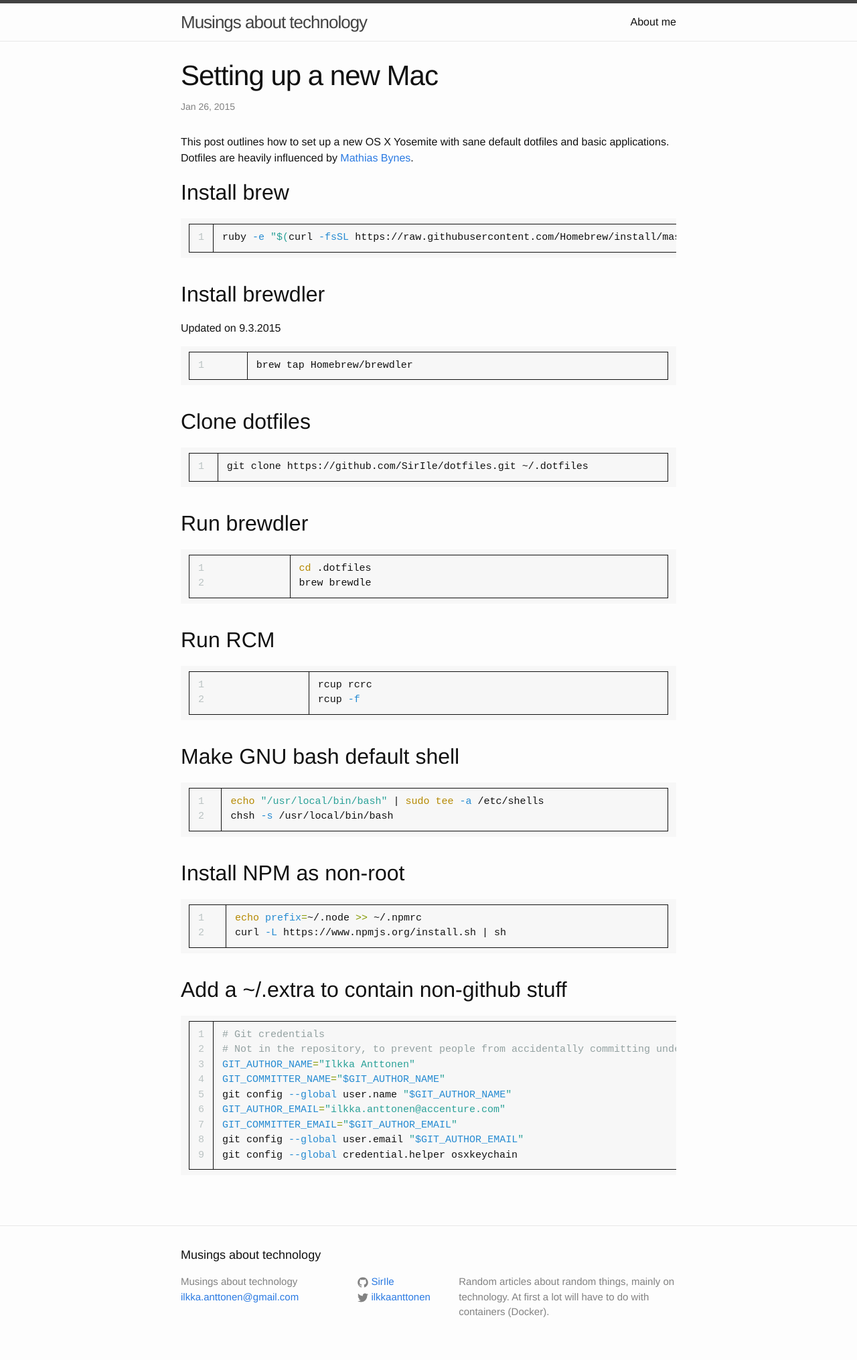
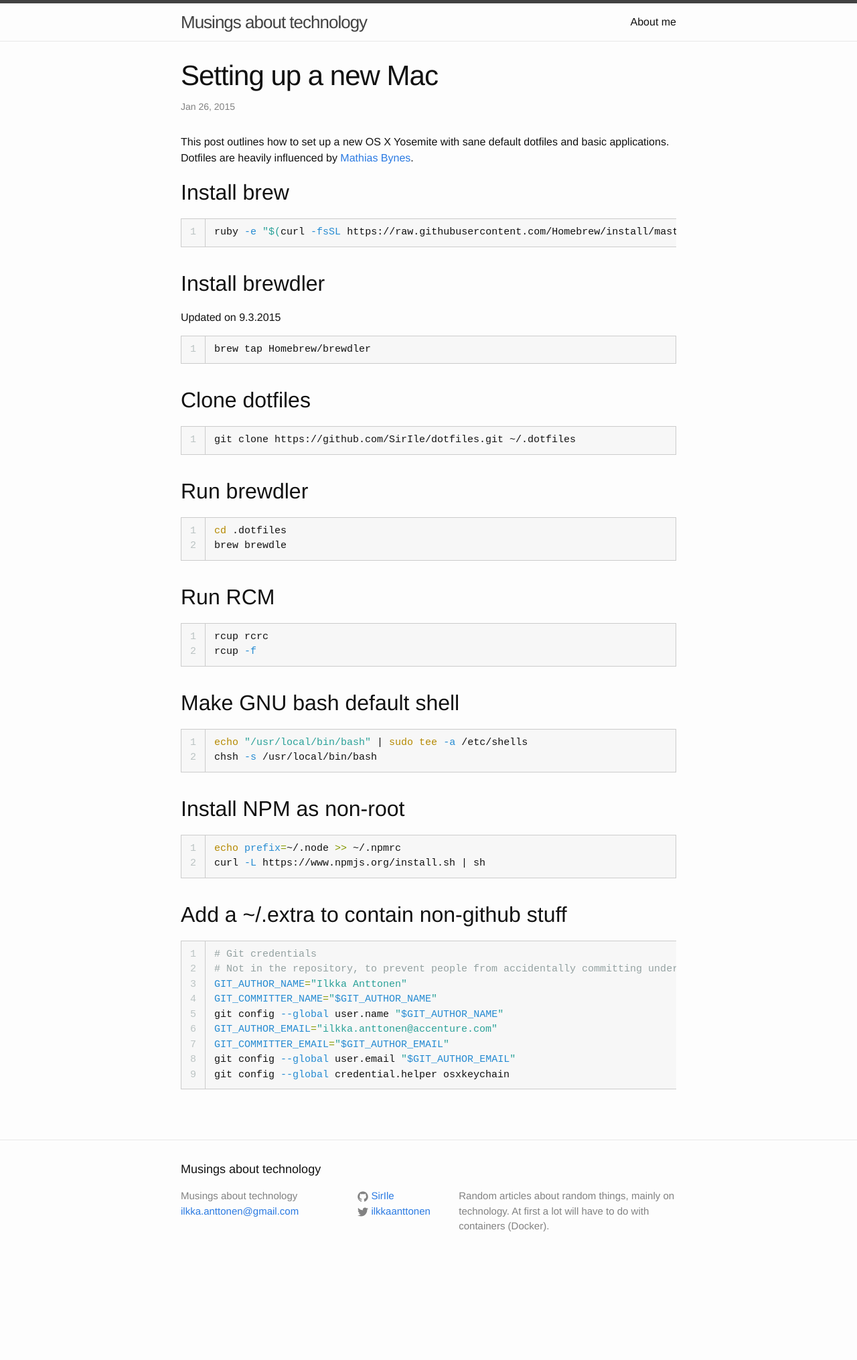
Before and after one commit to SirIle/sirile.github.io, a Jekyll site: the page built from _posts/2015-01-26-setting-up-mac.markdown, in a window 1280 px wide. Shown: the whole page at 67% size. Built offline with Jekyll 4.4.1, drawn with Linux system fonts in a browser that asks for light colours; after the commit the page ends 1902 px from its top, so only the background shows below that.

Commit message:
Updates to work with new version of Jekyll.

```diff
--- a/_sass/_base.scss
+++ b/_sass/_base.scss
@@ -211,23 +211,25 @@ pre {
 
   overflow-x: auto;
   margin-bottom: $spacing-unit / 2;
+  padding: 0;
 
   table {
     width: 100%;
   }
 
-  .gutter {
+  .rouge-gutter {
       width: 10px;
       border-color: #ccc;
   }
 
-  .code {
+  .rouge-code {
     border-color: #ccc;
   }
 
   pre.lineno {
     border: none;
     @include opacity(0.6);
+    text-align: right;
   }
 
   .lineno {
```
